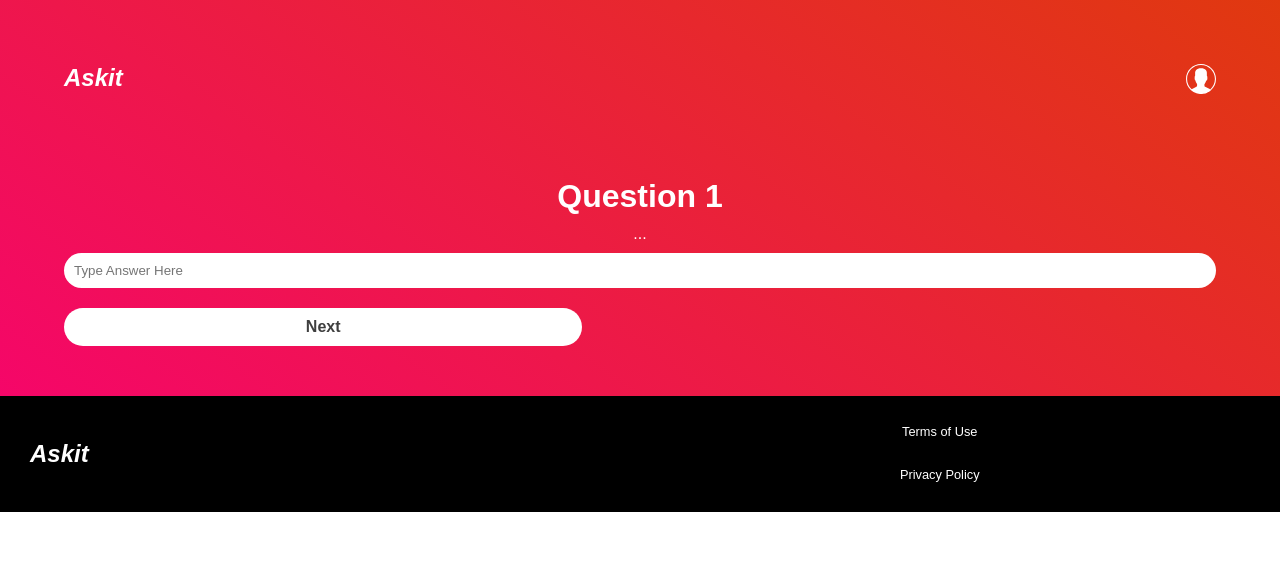
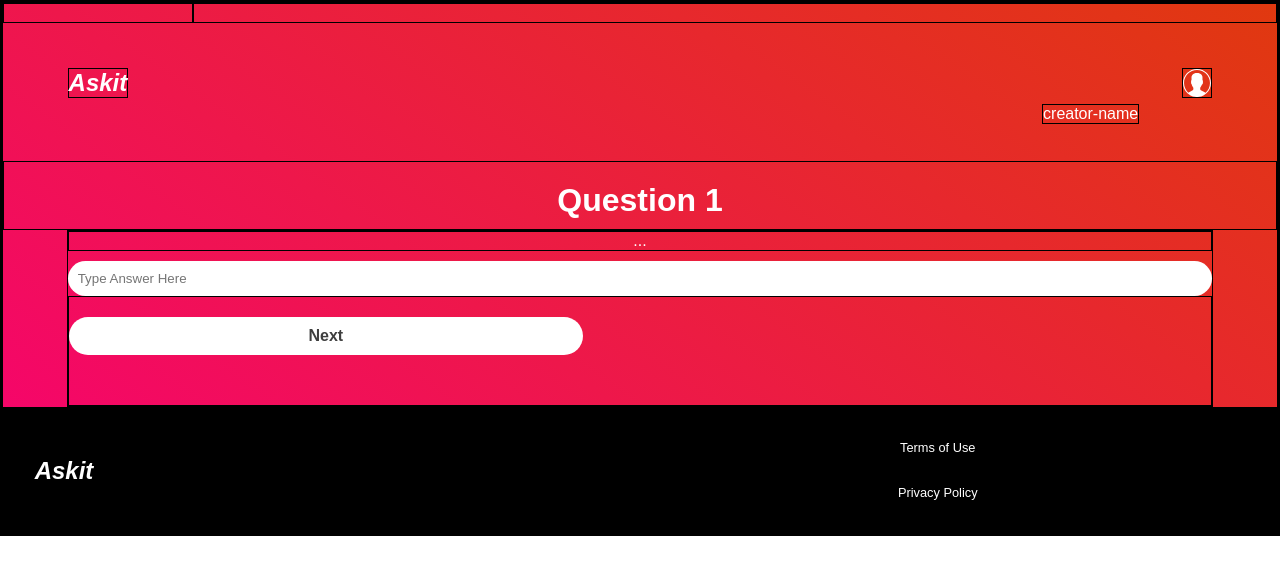
Before and after one commit to EntityCube/Askit, a plain HTML site: page survey.html in a window 1280 px wide. Drawn offline with Linux system fonts and the light colour scheme; no server answers.

Commit message:
added creator name

```diff
--- a/style.css
+++ b/style.css
@@ -240,3 +240,14 @@ form,
 	left: 50%;
 	transform: translate(-50%, -50%)
 }
+
+#creator_name {
+	color:white;
+	position:fixed;
+	right:1vw;
+	top: 13vh;
+}
+
+* {
+	border: 1px solid #000000;
+}
--- a/survey-db.js
+++ b/survey-db.js
@@ -28,3 +28,6 @@ dataRef.on('value', function () {
   Label_Question.innerHTML = data[0]
   Btn_Next.disabled = false;
 })
+
+const creatorRef = firebase.database().ref().child(dbDataLocation).child('creator');
+dataRef.on('value', snap => document.getElementById("creator_name").innerHTML = snap.val())
--- a/survey.html
+++ b/survey.html
@@ -18,8 +18,11 @@
             <a href="index.html">
                 <p class="logo">Askit</p>
             </a>
+            <p id="creator_name">creator-name</p>
+
             <img class="user_icon" src="/img/user-icon.svg" alt="User Icon">
         </div>
+
 
         <h2 class="create-survey-heading" id="survey-question-number">Question 1</h2>
 
```
